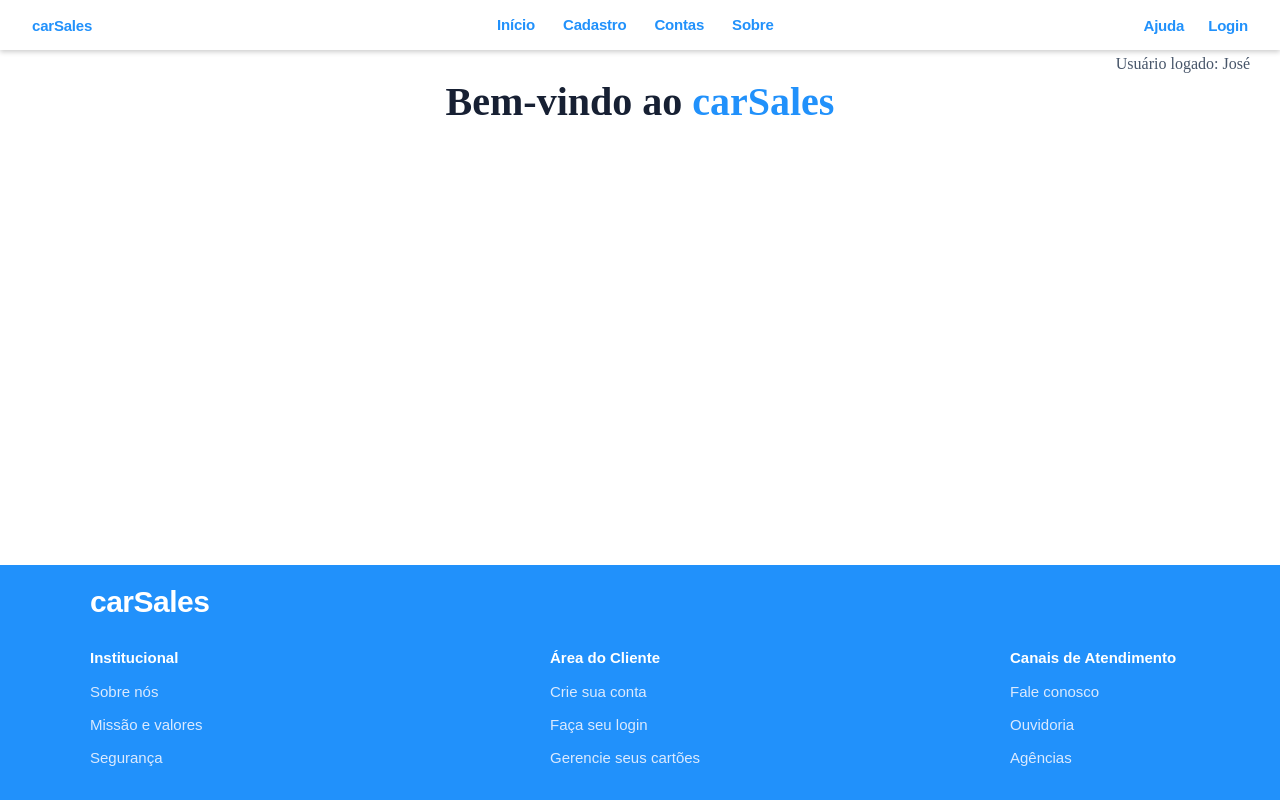
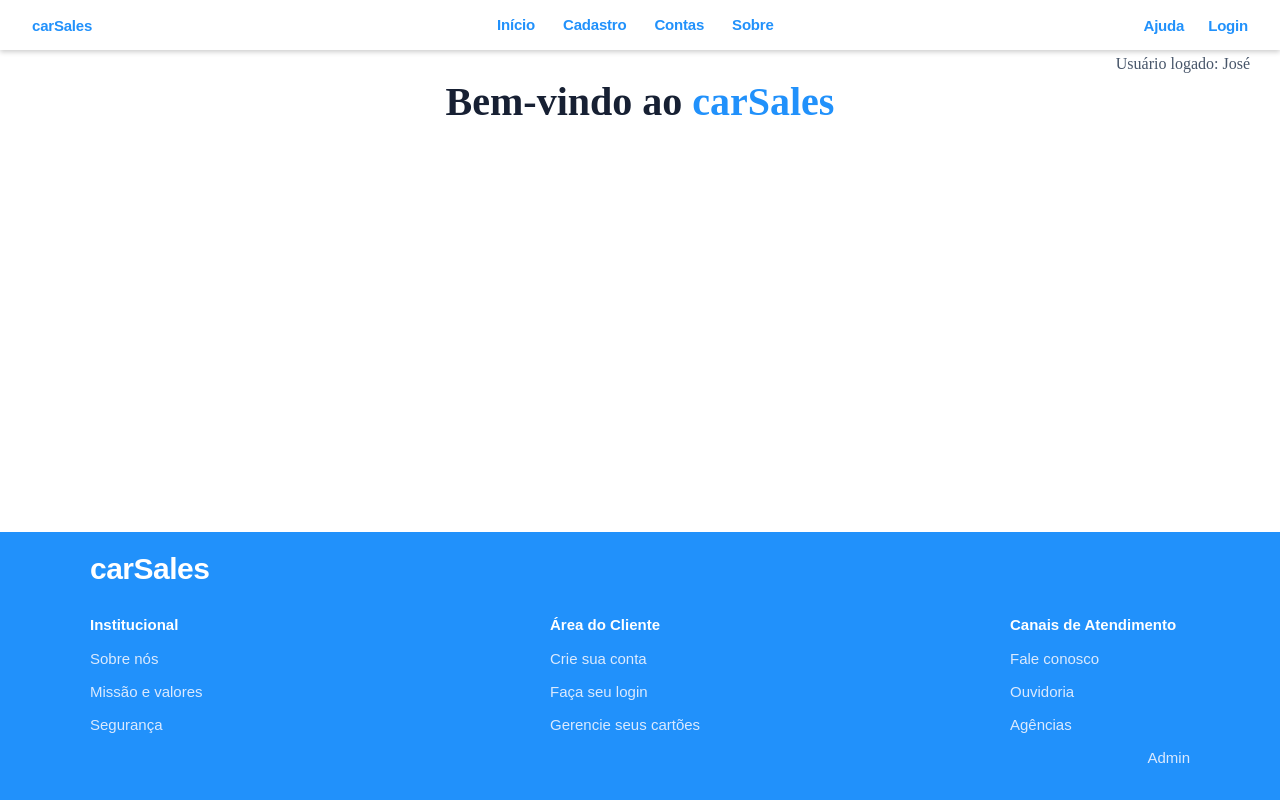
Before and after one commit to oclaudiodev/carSales, an Angular app: page / in a window 1280 px wide. Built offline with nearby package versions, Linux system fonts and the light colour scheme.

Commit message:
implementando admin no footer

```diff
--- a/src/app/shared/footer/footer.css
+++ b/src/app/shared/footer/footer.css
@@ -48,3 +48,7 @@ footer section {
     color: #ffffff;
     text-decoration: underline;
 }
+
+.footer-admin {
+    text-align:right
+}
--- a/src/app/shared/footer/footer.html
+++ b/src/app/shared/footer/footer.html
@@ -21,5 +21,8 @@
                 <a href="#agencias">Agências</a>
             </section>
         </div>
+        <a href="#admin" class="footer-admin">
+            <span>Admin</span>
+        </a>
     </div>
 </footer>
```
